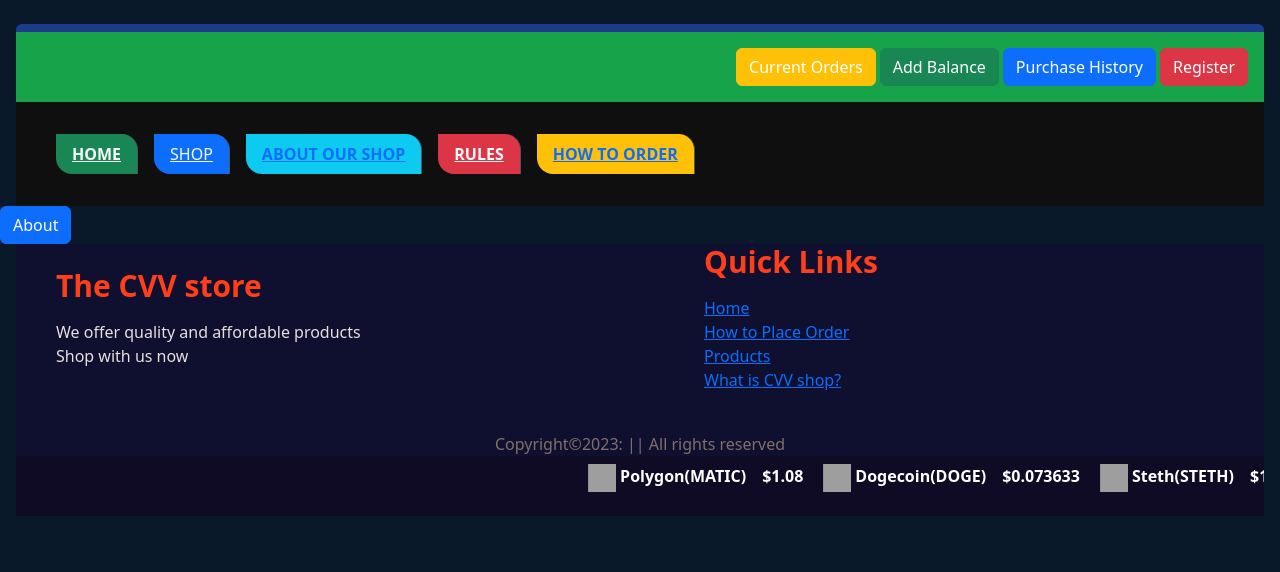
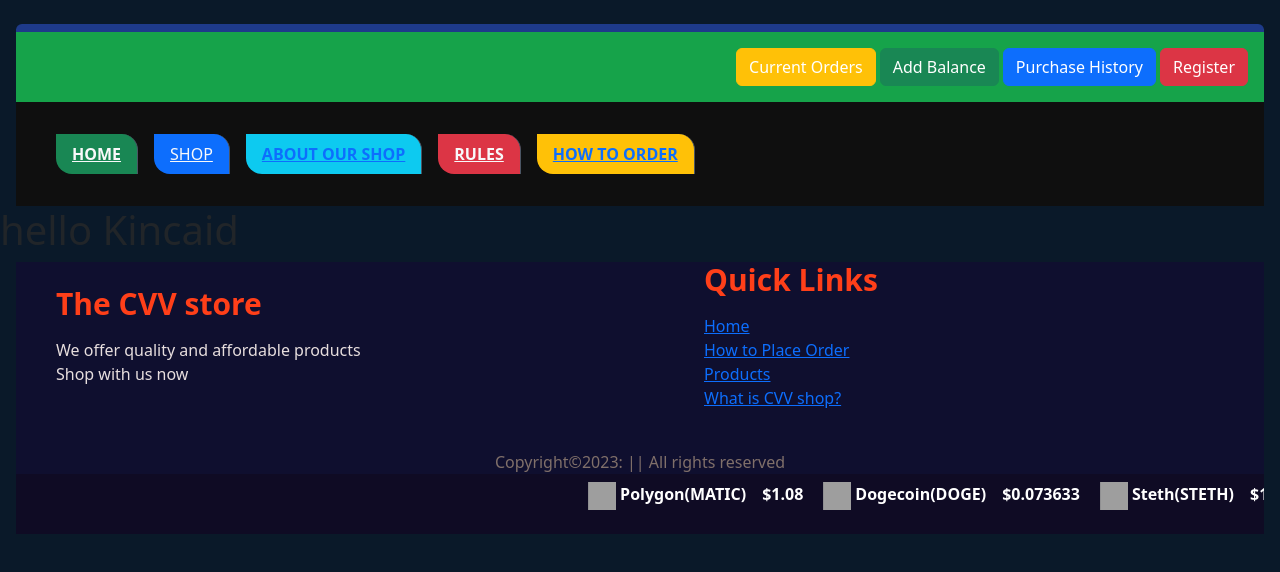
Before and after one commit to Kincaid-kroos/Leslie-Shop, a React (Vite) app in the folder lesshop/: page /about in a window 1280 px wide. Shown: the top 572 px of the page. Built offline with nearby package versions, Linux system fonts and the light colour scheme; grey boxes are pictures that could not be loaded.

Commit message:
added the shop page

```diff
--- a/lesshop/src/App.jsx
+++ b/lesshop/src/App.jsx
@@ -5,10 +5,10 @@ import TopItems from './Components/Hocs/topItems.jsx';
 import Navbar from './Components/Hocs/navbar.jsx';
 
 import Home from './Components/Pages/Homepages/home.jsx';
-import About from './Components/Pages/Homepages/about.jsx';
 import HowToOrder from './Components/Pages/Homepages/howTorder.jsx';
 import Rules from './Components/Pages/Homepages/rules.jsx';
 import Shop from './Components/Pages/Homepages/shop.jsx';
+import About from './Components/Pages/Homepages/About.jsx';
 
 import Add from './Components/Pages/Purchasepages/add.jsx';
 
@@ -28,9 +28,9 @@ const App = () => {
 
         <Routes>
           <Route path='/' element={<Home />} />
-          <Route path='/about' element={<About />} />
           <Route path='/how-to-order' element={<HowToOrder />} />
           <Route path='/rules' element={<Rules />} />
+          <Route path='/about' element={<About />} />
           <Route path='/shop' element={<Shop />} />
           <Route path='/balance' element={<Add />} />
           <Route path='/cart' element={<Current />} />
--- a/lesshop/src/Components/Pages/Homepages/About.jsx
+++ b/lesshop/src/Components/Pages/Homepages/About.jsx
@@ -2,7 +2,9 @@
 
 const About = () => {
   return (
-    <div className="btn btn-primary">About</div>
+    <div>
+      <h1>hello Kincaid</h1>
+    </div>
   )
 }
 
```
